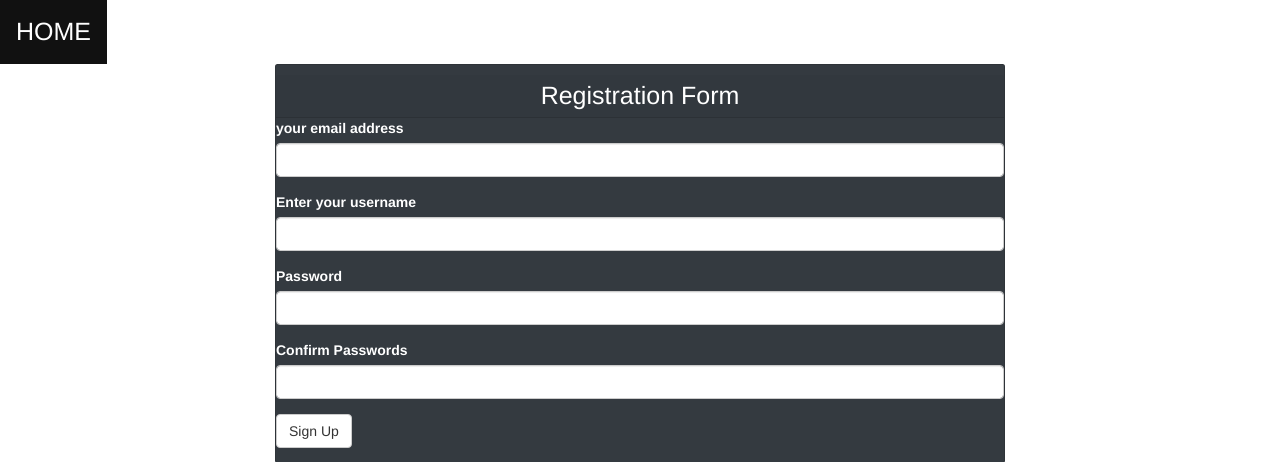
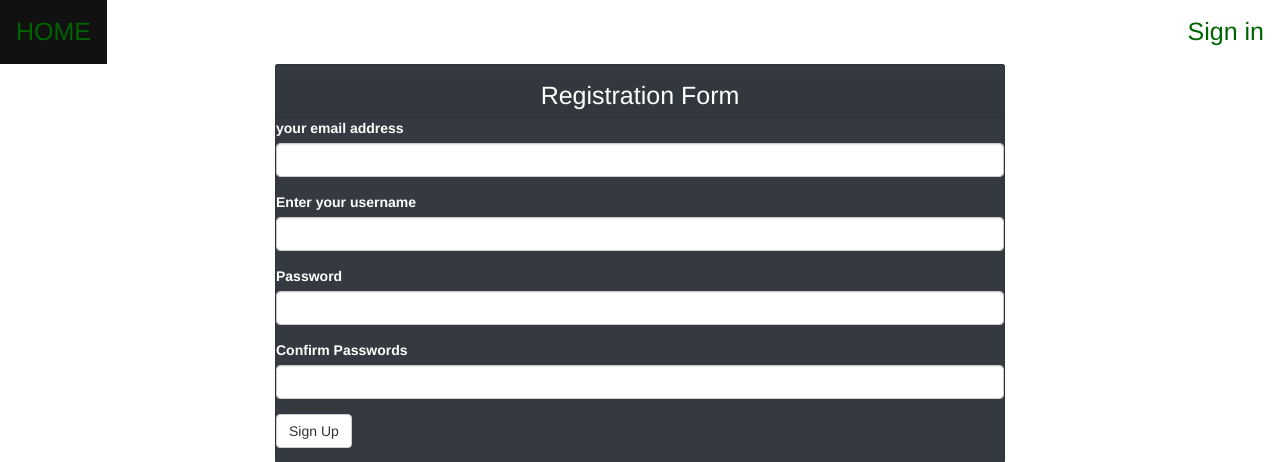
Before and after one commit to sanii-muthui/motoblog, a Flask app: page /register in a window 1280 px wide. Shown: the top 462 px of the page. Run offline with Flask 2, Linux system fonts and the light colour scheme; some libraries are stand-ins or nearby versions.

Commit message:
styled navbar and blog color

```diff
--- a/app/templates/navbar.html
+++ b/app/templates/navbar.html
@@ -15,7 +15,7 @@
 
     ul.topnav li a {
       display: block;
-      color: white;
+      color:darkgreen;
       text-align: center;
       padding: 14px 16px;
       text-decoration: none;
```
